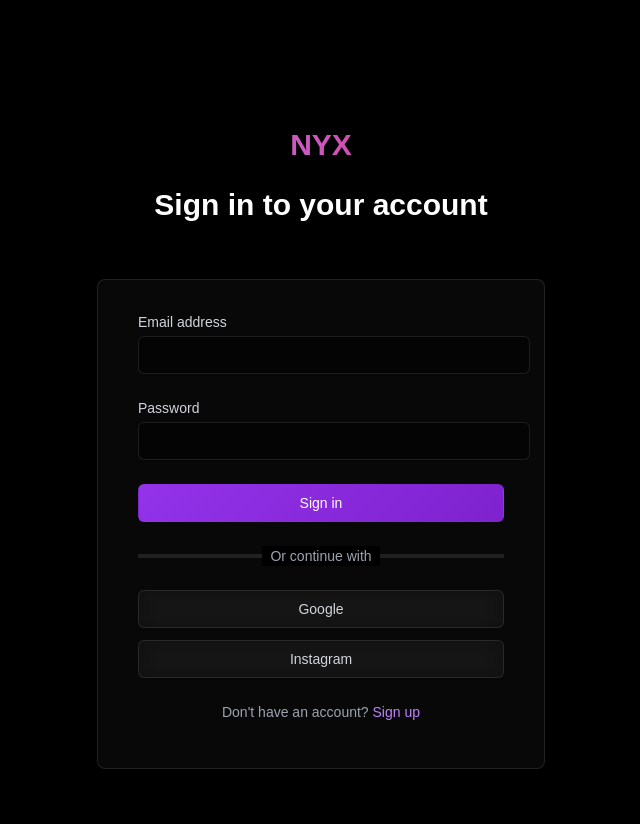
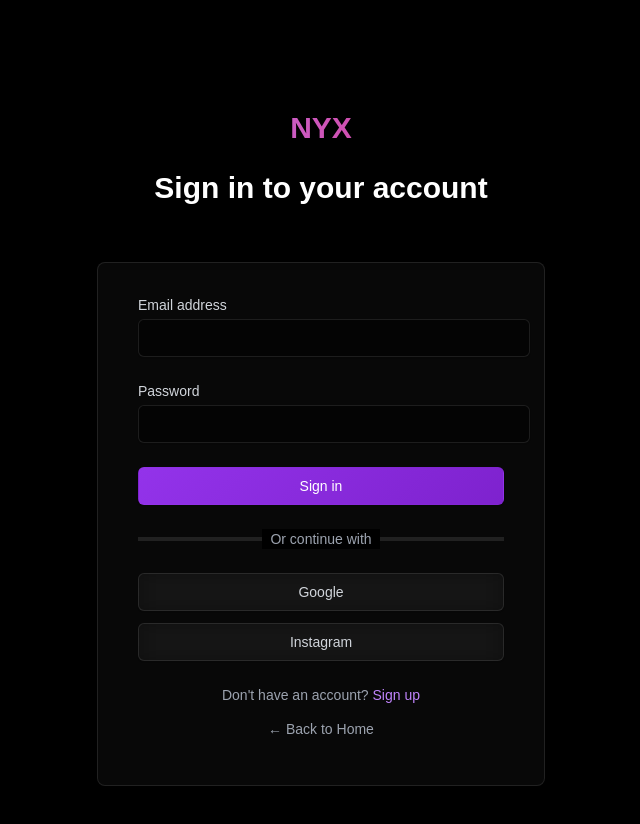
Before and after one commit to atharvgit2005/nyx-automate, a Next.js app: page /login in a window 1280 px wide. Shown: the top 824 px of the page, without its empty margins (319-959 px from the left). Built offline with nearby package versions, Linux system fonts and the light colour scheme.

Commit message:
Enhance Login Page: Add 'Back to Home' navigation link

```diff
--- a/src/app/login/page.tsx
+++ b/src/app/login/page.tsx
@@ -129,6 +129,11 @@
                                     Sign up
                                 </Link>
                             </p>
+                            <p className="mt-2 text-gray-500">
+                                <Link href="/" className="font-medium text-gray-400 hover:text-white transition-colors flex items-center justify-center gap-1">
+                                    ← Back to Home
+                                </Link>
+                            </p>
                         </div>
                     </div>
                 </div>
```
